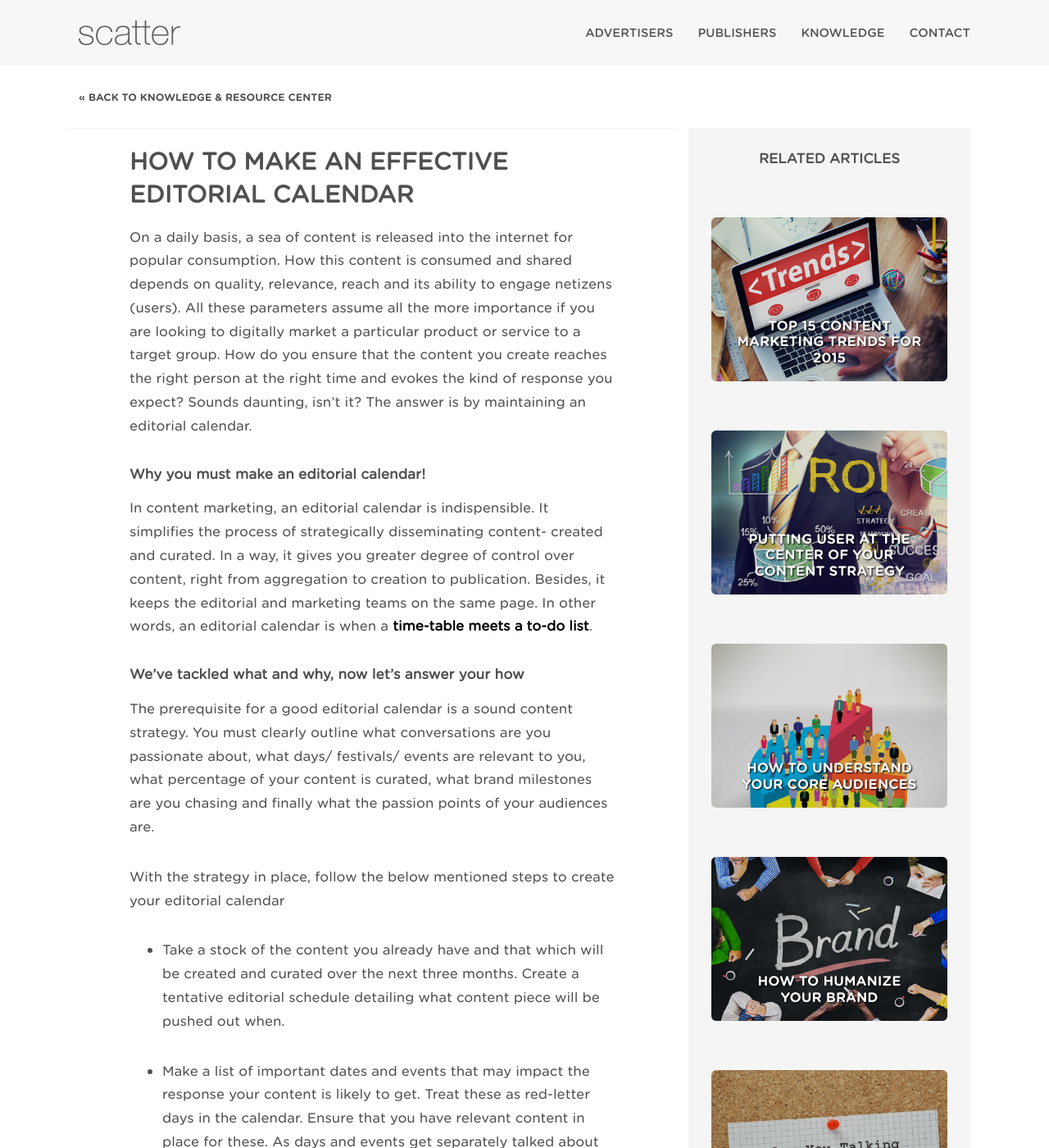
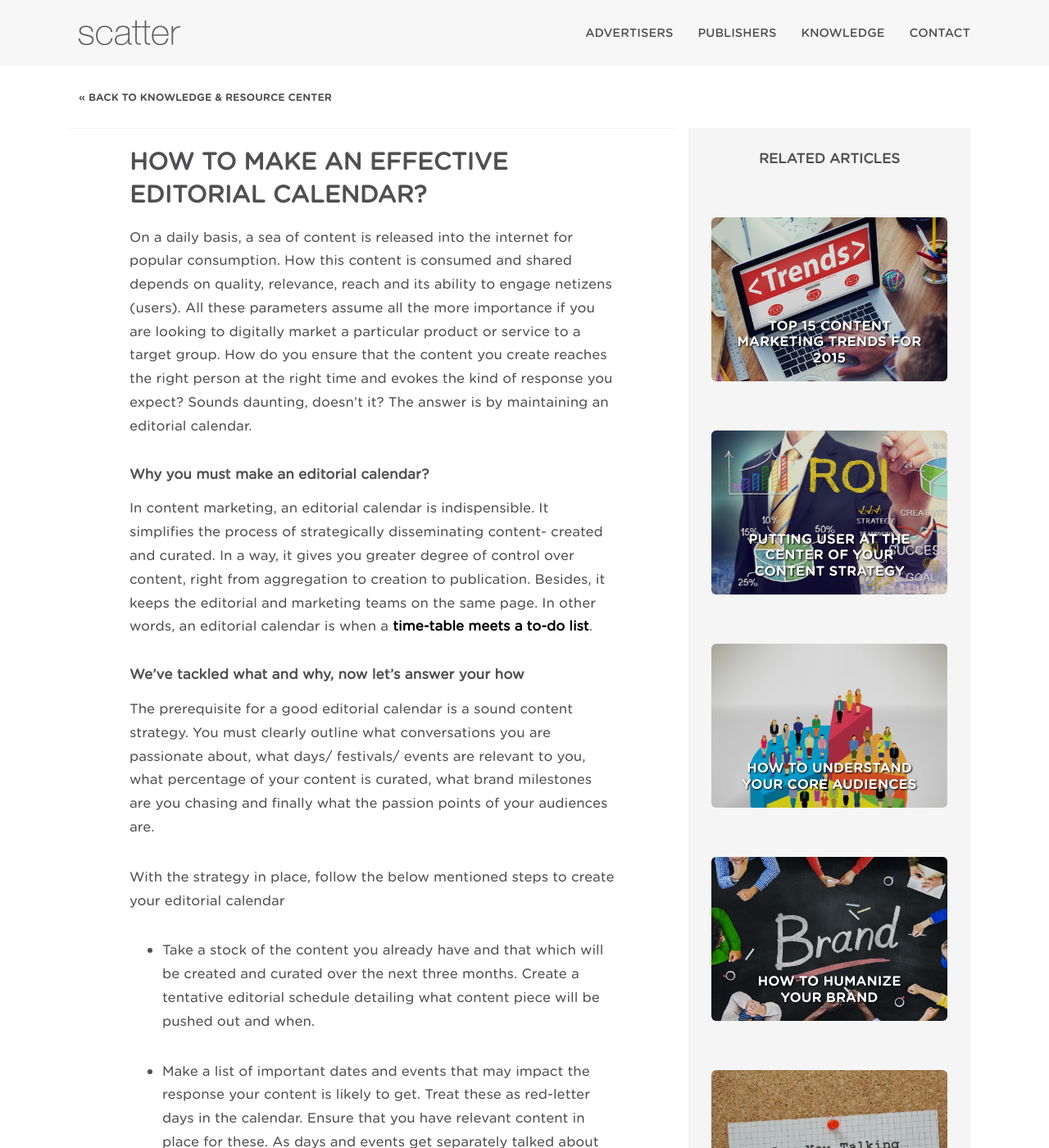
Before and after one commit to IndrajaPunna/scatter-public, a Jekyll site: the page built from _posts/2014-01-20-how-to-make-an-effective-editorial-calendar.md, in a window 1280 px wide and 1400 px high. Shown: the whole window at 82% size. Built offline with Jekyll 4.4.1, drawn with Linux system fonts in a browser that asks for light colours; nearby versions of some CDN libraries; some of the changed text lies outside the part shown.

Commit message:
content changes

```diff
--- a/_includes/footer.html
+++ b/_includes/footer.html
@@ -6,11 +6,11 @@
         </div>
         <div class="col-md-4 col-md-pull-4 tac">
           <img class="hidden-xs" src="{{ site.baseurl }}/img/i-about.png" alt="">
-          <p class="brief-text">Scatter is the first product from Spiral Content, a new digital marketing company. With 40 years of experience across firms like Network18, Blackstone and BBC, we are well placed to realise our dream of creating exceptional content platforms to connect the best publishers and brands.</p>
+          <p class="brief-text">Scatter is the first product from Spiral Content, a new digital marketing company. With several years of experience across firms like Network18, Blackstone and BBC, we are well placed to realise our dream of creating exceptional content platforms to connect the best content creators and brands.</p>
         </div>
         <div class="col-md-4 tac">
           <img class="hidden-xs" src="{{ site.baseurl }}/img/i-connect.png" alt="">
-          <p class="brief-text">From former media executives, to fresh graduates, we have a team that is both experienced and diverse. Brought together by a shared love of digital marketing, our dream is to revolutionise content by creating beautiful, innovative products.</p>
+          <p class="brief-text">From former media executives, to fresh graduates, we have a team that is both experienced and diverse. Brought together with the shared love for digital marketing, our dream is to revolutionise content by creating beautiful, innovative products.</p>
           <p><a href="http://www.linkedin.com/company/spiral-content-solutions" class="linkedin-link">CONNECT ON LINKEDIN</a></p>
         </div>
       </div>
@@ -22,12 +22,12 @@
       <div class="row">
         <div class="col-md-6 col-md-push-6">
           <div class="scatter-links tac">
-            <a href="https://www.facebook.com/pages/Spiral-Content-Solutions-Pvt-Ltd/1534191826828446?ref=hl" class="scatter-link scatter-link-facebook"></a>
-            <a href="https://twitter.com/spiralcontent" class="scatter-link scatter-link-twitter"></a>
-            <a href="http://www.linkedin.com/company/spiral-content-solutions" class="scatter-link scatter-link-linkedin"></a>
-            <a href="http://www.linkedin.com/company/spiral-content-solutions" class="scatter-link scatter-link-googleplus"></a>
-            <a href="http://www.slideshare.net/spiralcontent" class="scatter-link scatter-link-slideshare"></a>
-            <a href="https://www.pinterest.com/spiralcontent/" class="scatter-link scatter-link-pinterest"></a>
+            <a href="https://www.facebook.com/pages/Spiral-Content-Solutions-Pvt-Ltd/1534191826828446?ref=hl" class="scatter-link scatter-link-facebook" target="_blank"></a>
+            <a href="https://twitter.com/spiralcontent" class="scatter-link scatter-link-twitter" target="_blank"></a>
+            <a href="http://www.linkedin.com/company/spiral-content-solutions" class="scatter-link scatter-link-linkedin" target="_blank"></a>
+            <a href="https://plus.google.com/111365358324408730701" class="scatter-link scatter-link-googleplus" target="_blank"></a>
+            <a href="http://www.slideshare.net/spiralcontent" class="scatter-link scatter-link-slideshare" target="_blank"></a>
+            <a href="https://www.pinterest.com/spiralcontent/" class="scatter-link scatter-link-pinterest" target="_blank"></a>
           </div>
         </div>
         <div id="contact" class="col-md-6 col-md-pull-6">
@@ -59,7 +59,7 @@
 
   <div id="footer" class="hidden-xs">
     <div class="container tac footer-links">
-      <p><a href="{{ site.baseurl }}/advertisers">information for advertisers</a> - <a href="{{ site.baseurl }}/files/scatter-advertiser-faqs.pdf">FAQs for advertisers</a> - <a href="{{ site.baseurl }}/publishers">information for publishers</a> - <a href="{{ site.baseurl }}/files/scatter-publisher-faqs.pdf">FAQs for publishers</a> - <a href="{{ site.baseurl }}/knowledge">knowledge &amp; resource center</a></p>
+      <p><a href="{{ site.baseurl }}/advertisers">information for advertisers</a> - <a href="{{ site.baseurl }}/files/scatter-advertiser-faqs.pdf" target="_blank">FAQs for advertisers</a> - <a href="{{ site.baseurl }}/publishers">information for publishers</a> - <a href="{{ site.baseurl }}/files/scatter-publisher-faqs.pdf" target="_blank">FAQs for publishers</a> - <a href="{{ site.baseurl }}/knowledge">knowledge &amp; resource center</a></p>
       <p>Copyright &copy; 2014 Spiral Content Pvt Ltd</p>
     </div>
   </div>
--- a/_posts/2014-01-20-how-to-make-an-effective-editorial-calendar.md
+++ b/_posts/2014-01-20-how-to-make-an-effective-editorial-calendar.md
@@ -1,31 +1,29 @@
 ---
 layout: article
-title: How to make an effective editorial calendar
+title: How to make an effective editorial calendar?
 image: how-to-make-an-effective-editorial-calendar.jpg
 tags: feature
 ---
 
-# How to make an effective editorial calendar
+# How to make an effective editorial calendar?
 
-On a daily basis, a sea of content is released into the internet for popular consumption. How this content is consumed and shared depends on quality, relevance, reach and its ability to engage netizens (users). All these parameters assume all the more importance if you are looking to digitally market a particular product or service to a target group. How do you ensure that the content you create reaches the right person at the right time and evokes the kind of response you expect? Sounds daunting, isn't it? The answer is by maintaining an editorial calendar.
+On a daily basis, a sea of content is released into the internet for popular consumption. How this content is consumed and shared depends on quality, relevance, reach and its ability to engage netizens (users). All these parameters assume all the more importance if you are looking to digitally market a particular product or service to a target group. How do you ensure that the content you create reaches the right person at the right time and evokes the kind of response you expect? Sounds daunting, doesn’t it? The answer is by maintaining an editorial calendar.
 
-### Why you must make an editorial calendar!
+### Why you must make an editorial calendar?
 
 In content marketing, an editorial calendar is indispensible. It simplifies the process of strategically disseminating content- created and curated. In a way, it gives you greater degree of control over content, right from aggregation to creation to publication. Besides, it keeps the editorial and marketing teams on the same page. In other words, an editorial calendar is when a **time-table meets a to-do list**.
 
 ### We've tackled what and why, now let's answer your how
 
-The prerequisite for a good editorial calendar is a sound content strategy. You must clearly outline what conversations are you passionate about, what days/ festivals/ events are relevant to you, what percentage of your content is curated, what brand milestones are you chasing and finally what the passion points of your audiences are.
+The prerequisite for a good editorial calendar is a sound content strategy. You must clearly outline what conversations you are passionate about, what days/ festivals/ events are relevant to you, what percentage of your content is curated, what brand milestones are you chasing and finally what the passion points of your audiences are.
 
 With the strategy in place, follow the below mentioned steps to create your editorial calendar
 
-- Take a stock of the content you already have and that which will be created and curated over the next three months. Create a tentative editorial schedule detailing what content piece will be pushed out when.
+- Take a stock of the content you already have and that which will be created and curated over the next three months. Create a tentative editorial schedule detailing what content piece will be pushed out and when.
 
 - Make a list of important dates and events that may impact the response your content is likely to get. Treat these as red-letter days in the calendar. Ensure that you have relevant content in place for these. As days and events get separately talked about by netizens; ensure you have multiple pieces of original and third party content ready to go out in case required.
 
 - Let social media promotions be an integral part of the calendar. Remember: In today's day and age, nothing amplifies the reach of your content like social media does.
-
-- If necessary, create separate editorial calendars for a single campaign, especially when there are multiple content types (articles, infographics, videos and slideshows, to name a few).
 
 - If any keywords need to be included in any specific content piece, mention them in the editorial calendar. This way, the calendar will help you in creating SEO-friendly content as well.
 
```
Also changed, not shown: _posts/2014-01-20-consumers-marketers-and-content.md (+2 -2 lines), _posts/2014-01-20-top-15-content-marketing-trends-for-2015.md (+3 -3 lines), index.md (+3 -3 lines).
